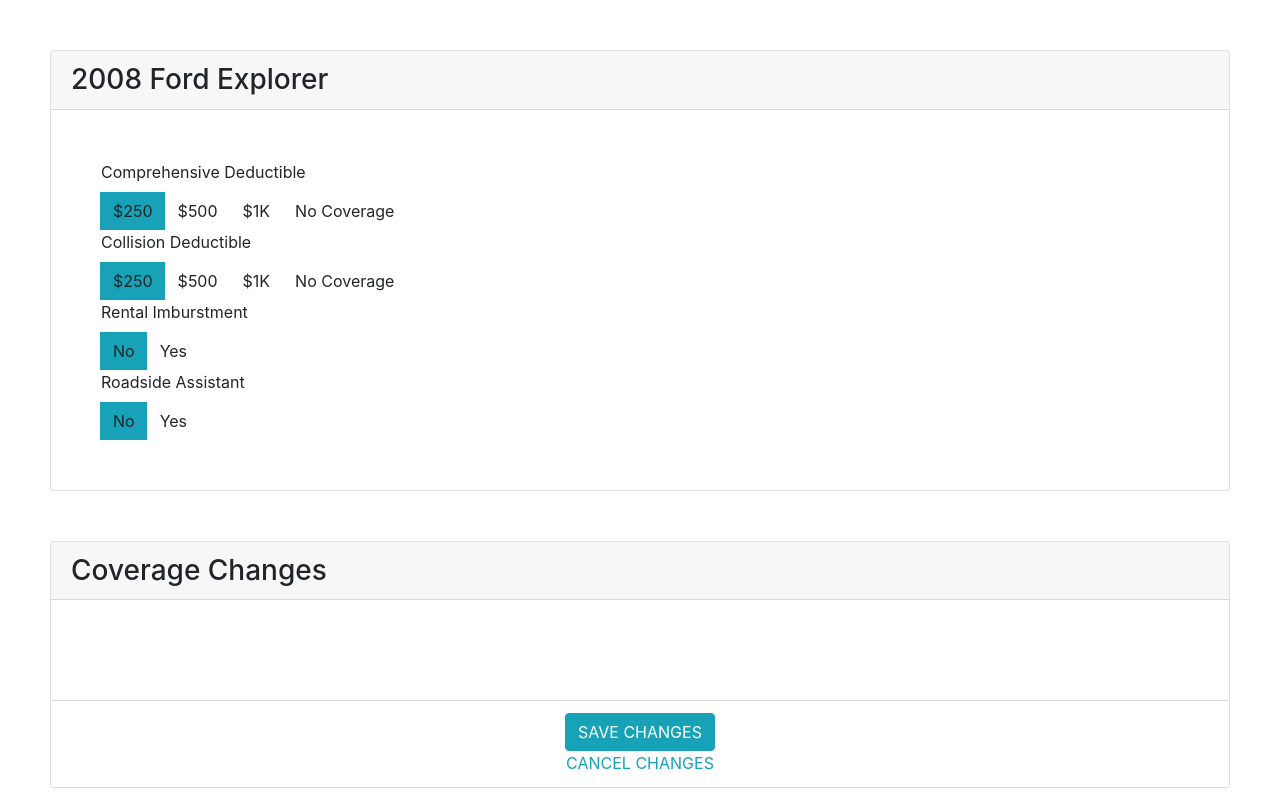
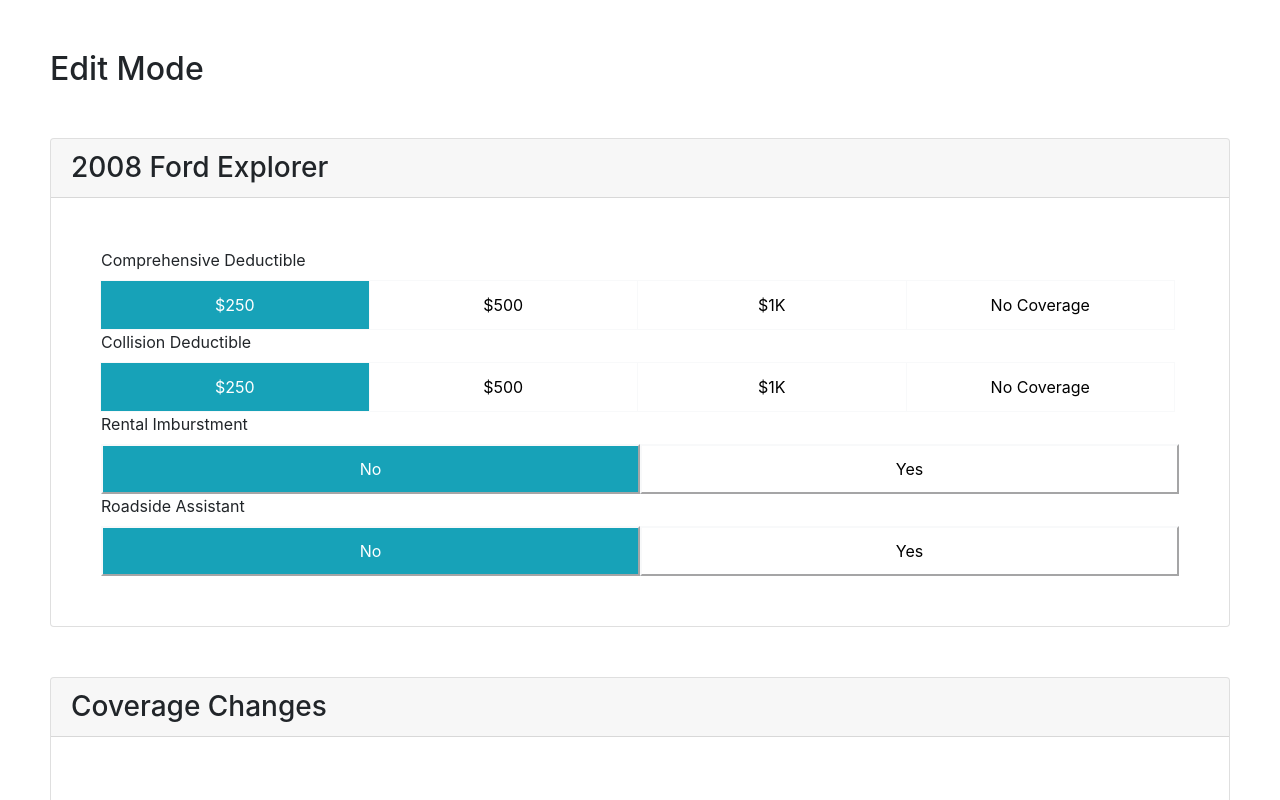
Before and after one commit to chandhinichandersekar/metromile, a React (Create React App) app: page / in a window 1280 px wide. Both pictures are taken after a click on the button "EDIT COVERAGE". Shown: the top 800 px of the page. Built offline with nearby package versions, Linux system fonts and the light colour scheme.

Commit message:
css matching

```diff
--- a/src/App.css
+++ b/src/App.css
@@ -9,7 +9,7 @@
   color: #17a2b8;
   background:none;
   border:none;
-  padding:0;
+  padding:20px;
   cursor: pointer;
 }
 .card-footer {
@@ -25,3 +25,17 @@
 label {
   display: block;
 }
+.btn {
+  width: 25%;
+  height: 50px;
+}
+.rbtn {
+  width: 50%;
+  height: 50px;
+}
+.changes {
+  float: right;
+}
+ h2 {
+   margin: 50px;
+ }
--- a/src/CoverageChange.js
+++ b/src/CoverageChange.js
@@ -2,7 +2,7 @@
 import Layout from './Layout';
 
 function showChange(oldValue, newValue) {
- return `${oldValue} => ${newValue}`
+ return `${oldValue} --> ${newValue}`
 }
 
 class CoverageChange extends Component {
@@ -15,7 +15,7 @@
         if (this.props.oldData[vehicleProperty].name === this.props.changes[vehicleProperty].name) {
             return null;
         } else {
-            return <label> {title} {this.makeValues(vehicleProperty)}</label>
+            return <label> {title} <span className='changes'>{this.makeValues(vehicleProperty)}</span></label>
         }
     }
 
--- a/src/EditMode.js
+++ b/src/EditMode.js
@@ -1,7 +1,6 @@
 import React, { Component } from 'react';
 import coverageData from './data/coverages.json';
 import VehicleData from './data/vehicle.json';
-import { Button, ButtonGroup } from 'react-bootstrap';
 import Layout from './Layout';
 
 const highlightColor = "#17a2b8";
@@ -9,7 +8,7 @@
 class EditMode extends Component {
     constructor(props) {
         super(props);
-        const { vehicleData }  = props;
+        const { vehicleData } = props;
         this.state = vehicleData
         this.handleClick = this.handleClick.bind(this);
     }
@@ -23,7 +22,6 @@
             ...newOption
         }
         this.setState(newOption);
-        console.log('newState', newState);
         this.props.handleChangesFromEditMode(newState)
     }
 
@@ -39,49 +37,59 @@
         return this.isSelected(value, name) ? highlightColor : 'white'
     }
 
+    getSelectedWithFontColor(value, name) {
+        return this.isSelected(value, name) ? 'white' : 'black'
+    }
+
     render() {
         return (
             <Layout title={VehicleData.name}>
                 <div className="card-block">
                     <div className="card-text">
-                        <ButtonGroup style={{ display: 'block' }}>
+                    <div class="btn-group" style={{ display: 'block' }}>
                             <label> Comprehensive Deductible </label>
                             {coverageData.coverageOptions[0].options.map((dataItem, index) => {
-                                return (<Button key={index} onClick={() => this.handleClick(dataItem, 'compDeductible')}
-                                style={{ backgroundColor: this.getSelectedWithColor(dataItem.value, 'compDeductible')}}>
+                                return <button type="button" className="btn btn-light"
+                                    key={index} onClick={() => this.handleClick(dataItem, 'compDeductible')}
+                                    style={{ backgroundColor: this.getSelectedWithColor(dataItem.value, 'compDeductible'),
+                                    color: this.getSelectedWithFontColor(dataItem.value, 'compDeductible')}}>
                                     {dataItem.name}
-                                </Button>
-                                );
+                                </button>
                             })}
                             <br />
                             <label> Collision Deductible </label>
                             {coverageData.coverageOptions[1].options.map((dataItem, index) => {
-                                return <Button
+                                return <button type="button" className="btn btn-light"
                                     key={index}
                                     onClick={() => this.handleClick(dataItem, 'collDeductible')}
-                                    style={{ backgroundColor: this.getSelectedWithColor(dataItem.value, 'collDeductible')}}>
+                                    style={{ backgroundColor: this.getSelectedWithColor(dataItem.value, 'collDeductible'),
+                                    color: this.getSelectedWithFontColor(dataItem.value, 'collDeductible') }}>
                                     {dataItem.name}
-                                </Button>
+                                </button>
                             })}
                             <br />
                             <label> Rental Imburstment</label>
                             {coverageData.coverageOptions[2].options.map((dataItem, index) => {
-                                return <Button key={index}
-                                onClick={() => this.handleClick(dataItem, 'rentalCar')}
-                                    style={{ backgroundColor: this.getSelectedWithColor(dataItem.value, 'rentalCar')}}>
+                                return <button type="button" className="rbtn btn-light"
+                                    key={index}
+                                    onClick={() => this.handleClick(dataItem, 'rentalCar')}
+                                    style={{ backgroundColor: this.getSelectedWithColor(dataItem.value, 'rentalCar'),
+                                    color: this.getSelectedWithFontColor(dataItem.value, 'rentalCar') }}>
                                     {dataItem.name}
-                                </Button>
+                                </button>
                             })}
                             <br />
                             <label> Roadside Assistant</label>
                             {coverageData.coverageOptions[3].options.map((dataItem, index) => {
-                                return <Button key={index}
-                                onClick={() => this.handleClick(dataItem, 'roadside')}
-                                    style={{ backgroundColor: this.getSelectedWithColor(dataItem.value, 'roadside')}}>
-                                {dataItem.name}
-                                </Button>
+                                return <button type="button" className="rbtn btn-light"
+                                    key={index}
+                                    onClick={() => this.handleClick(dataItem, 'roadside')}
+                                    style={{ backgroundColor: this.getSelectedWithColor(dataItem.value, 'roadside'),
+                                    color: this.getSelectedWithFontColor(dataItem.value, 'roadside') }}>
+                                    {dataItem.name}
+                                </button>
                             })}
-                        </ButtonGroup>
+                        </div>
                     </div>
                 </div>
             </Layout>
--- a/src/InnerViewMode.js
+++ b/src/InnerViewMode.js
@@ -6,20 +6,10 @@
         <Layout title={name}>
         <div className="card-block">
             <div className="card-text">
-                <div className="row">
-                    <div className="column-title" >
-                        <p>Comprehensive Deductable</p>
-                        <p>Collison Deductible</p>
-                        <p>Rental Reimburtment</p>
-                        <p>Roadside Assistance</p>
-                    </div>
-                    <div className="column-value">
-                        <p>{compDeductible.name}</p>
-                        <p>{collDeductible.name}</p>
-                        <p>{rentalCar.name}</p>
-                        <p>{roadside.name}</p>
-                    </div>
-                </div>
+                        <label>Comprehensive Deductable <span className='changes'>{compDeductible.name}</span></label>
+                        <label>Collison Deductible <span className='changes'>{collDeductible.name}</span></label>
+                        <label>Rental Reimburtment <span className='changes'>{rentalCar.name}</span></label>
+                        <label>Roadside Assistance <span className='changes'>{roadside.name}</span></label>
             </div>
             <div className="card-footer">
                 <button className='editCoverage' onClick={editCoverageClick}>EDIT COVERAGE</button>
--- a/src/ViewMode.js
+++ b/src/ViewMode.js
@@ -62,10 +62,15 @@
             editCoverageClick: this.editCoverageClick.bind(this)
         }
         if (this.state.currentPage === pages.view) {
-            return <InnerViewMode {...innerViewModeProps} />;
+            return ( <React.Fragment>
+                <h2>View Mode</h2>
+                <InnerViewMode {...innerViewModeProps} />
+            </React.Fragment>
+             );
         } else {
             return (
                 <React.Fragment>
+                     <h2>Edit Mode</h2>
                     <EditMode vehicleData={this.state} handleChangesFromEditMode={this.handleChangesFromEditMode.bind(this)} />
                     <CoverageChange
                         oldData={this.state}
```
